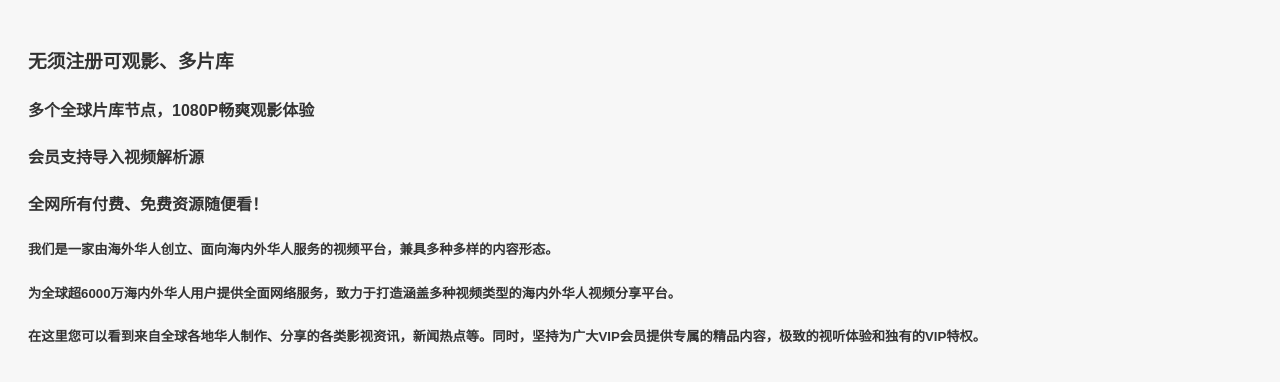
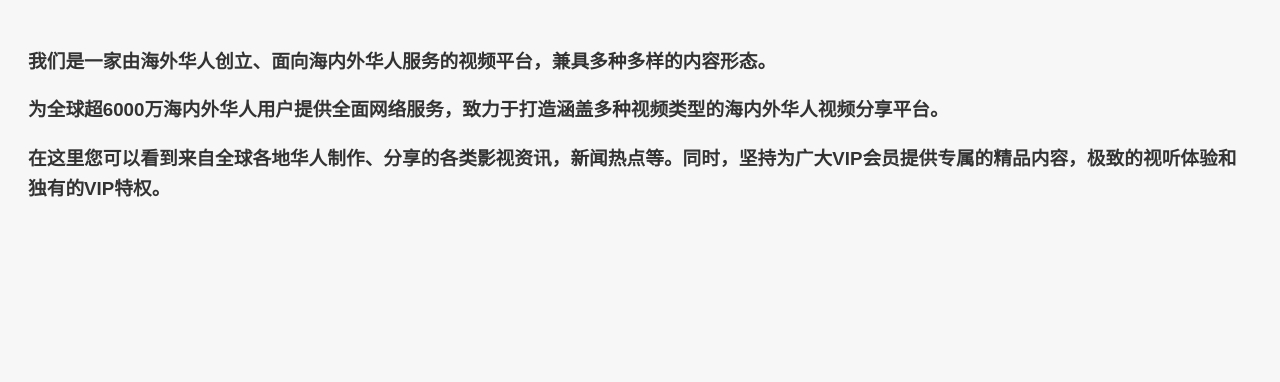
Before and after one commit to PeanutVideo/gsv, a plain HTML site: page about.html in a window 1280 px wide. Drawn offline with Linux system fonts and the light colour scheme.

Commit message:
Update about.html

```diff
--- a/about.html
+++ b/about.html
@@ -18,12 +18,8 @@
     </style>
 </head>
 <body>
-    <h3>无须注册可观影、多片库</h3>
-    <h4>多个全球片库节点，1080P畅爽观影体验</h4>
-    <h4>会员支持导入视频解析源</h4>
-    <h4>全网所有付费、免费资源随便看！</h4>
-    <h5>我们是一家由海外华人创立、面向海内外华人服务的视频平台，兼具多种多样的内容形态。</h5>
-    <h5>为全球超6000万海内外华人用户提供全面网络服务，致力于打造涵盖多种视频类型的海内外华人视频分享平台。</h5>
-    <h5>在这里您可以看到来自全球各地华人制作、分享的各类影视资讯，新闻热点等。同时，坚持为广大VIP会员提供专属的精品内容，极致的视听体验和独有的VIP特权。</h5>
+    <h3>我们是一家由海外华人创立、面向海内外华人服务的视频平台，兼具多种多样的内容形态。</h3>
+    <h3>为全球超6000万海内外华人用户提供全面网络服务，致力于打造涵盖多种视频类型的海内外华人视频分享平台。</h3>
+    <h3>在这里您可以看到来自全球各地华人制作、分享的各类影视资讯，新闻热点等。同时，坚持为广大VIP会员提供专属的精品内容，极致的视听体验和独有的VIP特权。</h3>
 </body>
 </html>
```
